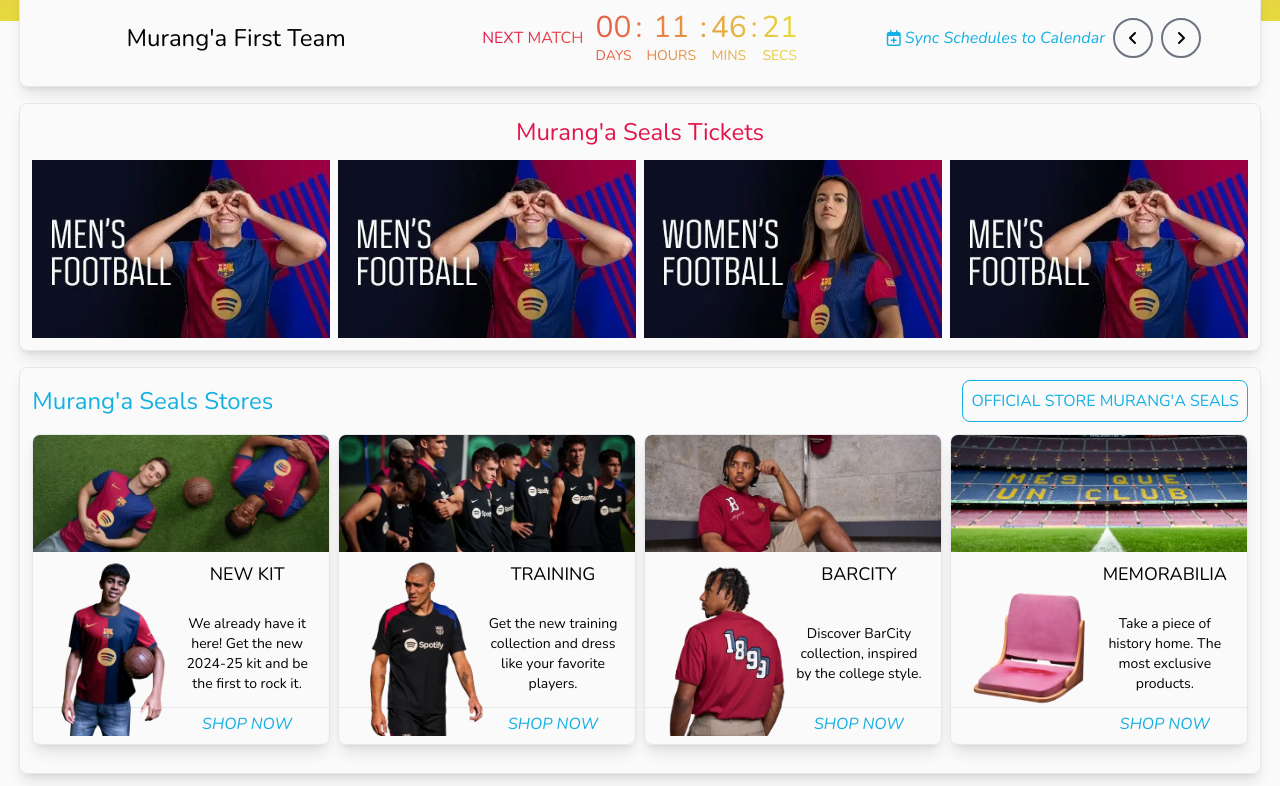
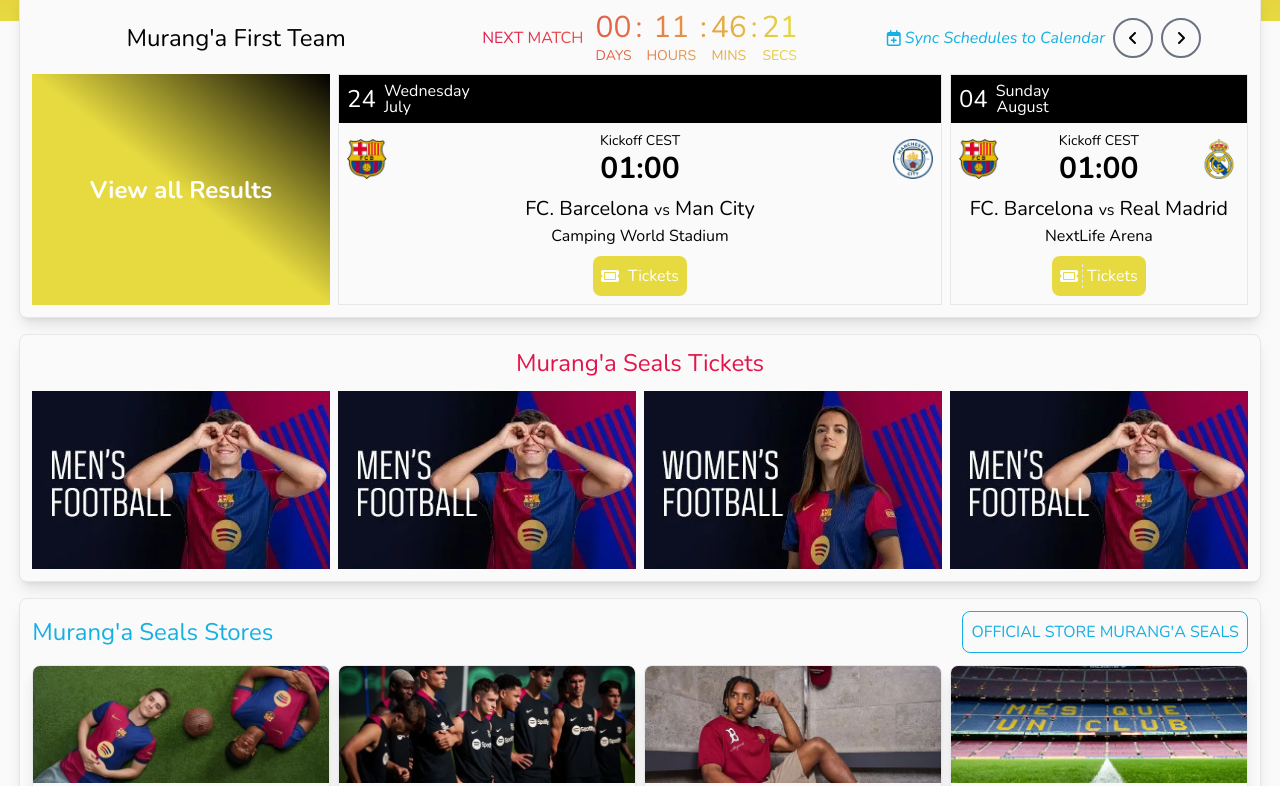
Before and after one commit to douglaswangome/craftsilicon, a plain HTML site: page index.html in a window 1280 px wide. Shown: the part 876-1662 px from the top of the page. Drawn offline with nearby package versions, Linux system fonts and the light colour scheme.

Commit message:
Edit header color and finish fixtures

```diff
--- a/index.html
+++ b/index.html
@@ -34,7 +34,7 @@
 	<body>
 		<!-- Header -->
 		<div
-			class="relative header flex flex-col p-2 gap-2 shadow-lg mb-4 bg-[#e1e1e1]"
+			class="relative header flex flex-col p-2 gap-2 shadow-lg mb-4 bg-secondary text-white"
 		>
 			<img
 				src="./assets/images/logo.png"
@@ -252,6 +252,77 @@
 					</div>
 				</div>
 			</div>
+			<div class="grid grid-cols-1 md:grid-cols-2 lg:grid-cols-4 gap-2">
+				<div
+					class="w-full h-full flex items-center justify-center p-4 bg-gradient-to-tr from-primary via-black via-primary via-black via-primary via-black via-primary to-black md:col-span-2 lg:col-span-1"
+				>
+					<span class="text-2xl text-white font-bold">View all Results</span>
+				</div>
+				<div class="w-full h-full xl:col-span-2 border">
+					<div class="flex items-center gap-2 bg-black text-white p-2">
+						<span class="text-2xl">24</span>
+						<div class="flex flex-col leading-none">
+							<span>Wednesday</span>
+							<span>July</span>
+						</div>
+					</div>
+					<div class="flex items-center p-2">
+						<img src="./assets/images/team1.png" alt="club" class="w-10 h-10" />
+						<div class="flex-1 flex flex-col items-center justify-center">
+							<span class="text-sm">Kickoff CEST</span>
+							<span class="text-3xl font-bold">01:00</span>
+						</div>
+						<img src="./assets/images/team2.png" alt="club" class="w-10 h-10" />
+					</div>
+					<div class="flex flex-col items-center justify-center">
+						<span class="text-xl">
+							FC. Barcelona <small>vs</small> Man City
+						</span>
+						<span>Camping World Stadium</span>
+					</div>
+					<div class="flex flex-col items-center justify-center p-2">
+						<button
+							class="bg-primary text-white p-2 flex items-center justify-center gap-1 rounded-lg"
+						>
+							<i class="fa-solid fa-ticket"></i>
+							<div class="border-l border-dashed h-full w-[1px]"></div>
+							<span>Tickets</span>
+						</button>
+					</div>
+				</div>
+				<div class="w-full h-full flex flex-col border">
+					<div class="flex items-center gap-2 bg-black text-white p-2">
+						<span class="text-2xl">04</span>
+						<div class="flex flex-col items-center leading-none">
+							<span>Sunday</span>
+							<span>August</span>
+						</div>
+					</div>
+					<div class="flex items-center p-2">
+						<img src="./assets/images/team1.png" alt="club" class="w-10 h-10" />
+						<div class="flex-1 flex flex-col items-center justify-center">
+							<span class="text-sm">Kickoff CEST</span>
+							<span class="text-3xl font-bold">01:00</span>
+						</div>
+						<img src="./assets/images/team3.png" alt="club" class="w-10 h-10" />
+					</div>
+					<div class="flex flex-col items-center justify-center">
+						<span class="text-xl">
+							FC. Barcelona <small>vs</small> Real Madrid
+						</span>
+						<span>NextLife Arena</span>
+					</div>
+					<div class="flex flex-col items-center justify-center p-2">
+						<button
+							class="bg-primary text-white p-2 flex items-center justify-center gap-1 rounded-lg"
+						>
+							<i class="fa-solid fa-ticket"></i>
+							<div class="border-l border-dashed h-full w-[1px]"></div>
+							<span>Tickets</span>
+						</button>
+					</div>
+				</div>
+			</div>
 		</div>
 		<!-- Seals Tickets Section -->
 		<div
@@ -320,7 +391,7 @@
 			</div>
 			<div
 				id="players"
-				class="grid grid-cols-1 sm:grid-cols-2 md:grid-cols-4 lg:grid-cols-6 gap-2"
+				class="grid grid-cols-1 sm:grid-cols-2 md:grid-cols-4 gap-2"
 			></div>
 			<div
 				id="players-carousel"
```
Also changed, not shown: assets/images/team1.png (added), assets/images/team2.png (added), assets/images/team3.png (added).
